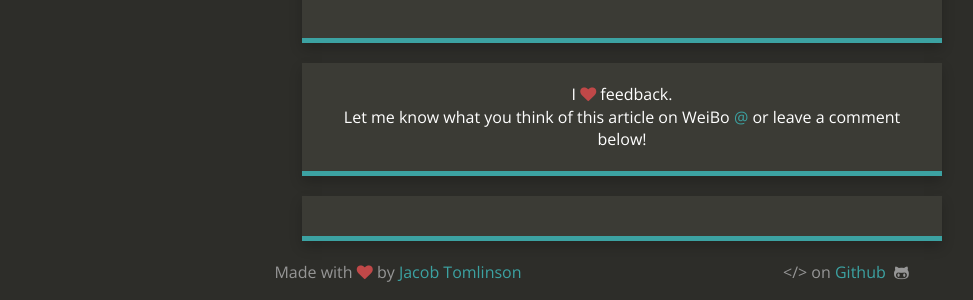
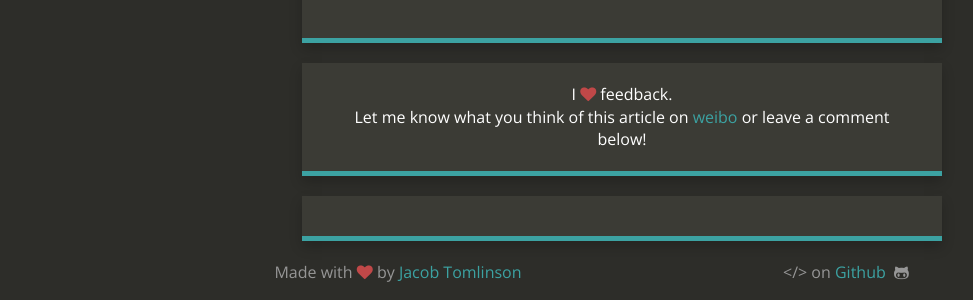
Before and after one commit to mumu-smile/shadow625.github.io, a Jekyll site: the page built from 2016-1-3-dota-imba.markdown, in a window 1280 px wide. Shown: the part 1734-2034 px from the top of the page, without its empty margins (18-991 px from the left). Built offline with Jekyll 4.4.1, drawn with Linux system fonts in a browser that asks for light colours; nearby versions of some CDN libraries; Markdown is read by kramdown in place of the engine named in the settings; comment, search, counter and statistics services are not loaded; part of the change alters nothing that is shown.

```diff
--- a/_layouts/post.html
+++ b/_layouts/post.html
@@ -75,7 +75,7 @@ layout: default
 
       <div class="content-panel feedback">
         I <i class="fa fa-heart"></i> feedback.<br />
-        Let me know what you think of this article on WeiBo <a >@{{ site.twitter_username }}</a> or leave a comment below!
+        Let me know what you think of this article on <a href="http://weibo.com/3882071257/profile">weibo</a> or leave a comment below!
       </div>
 
       {% if site.disqus_account %}
```
